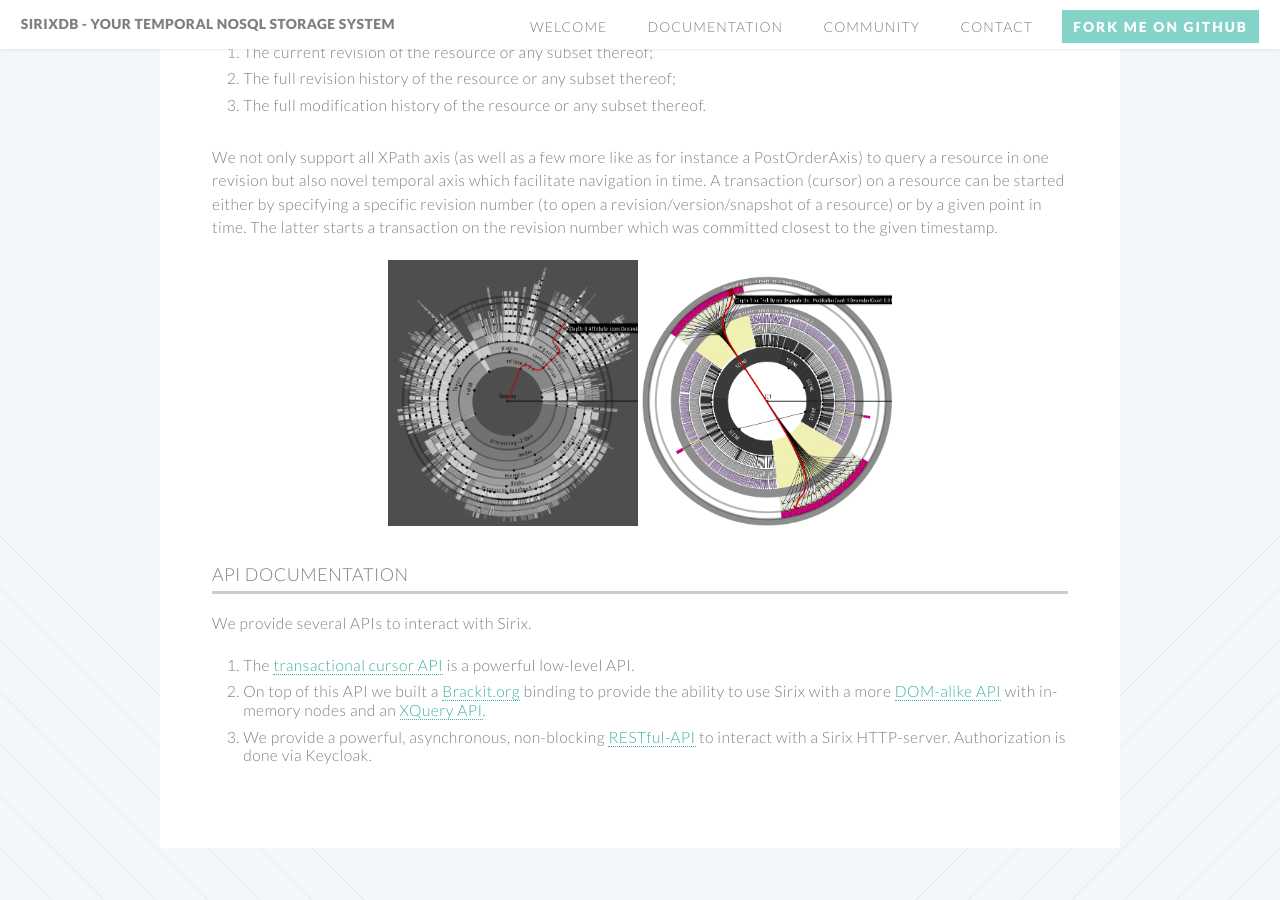
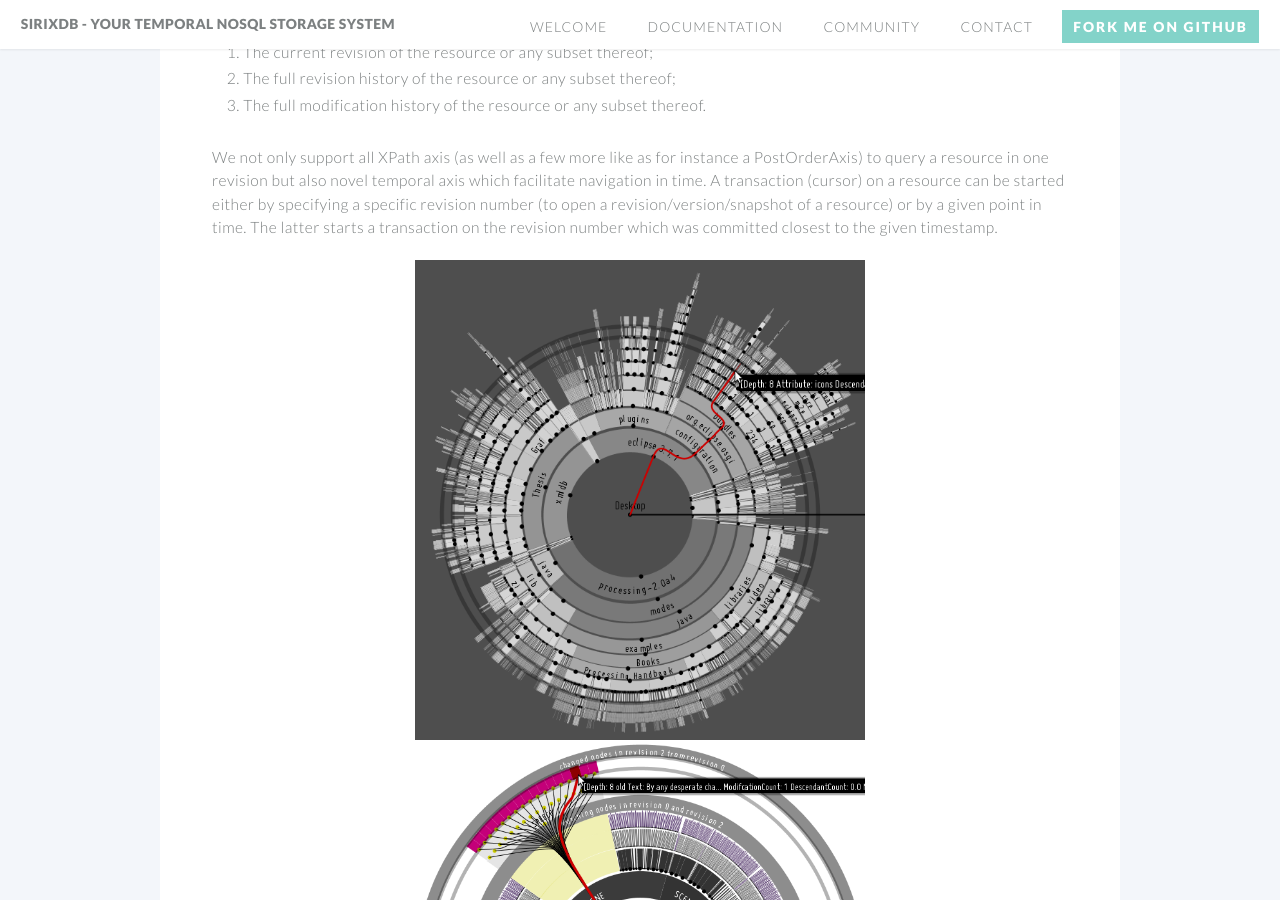
Before and after one commit to sirixdb/sirixdb.github.io, a Jekyll site: the page built from documentation.md, in a window 1280 px wide and 900 px high, scrolled down 686 px. Built offline with Jekyll 4.4.1, drawn with Linux system fonts in a browser that asks for light colours; our own code applies the rules of GitHub Pages for plain Markdown files.

Commit message:
Update documentation.md

```diff
--- a/documentation.md
+++ b/documentation.md
@@ -13,7 +13,7 @@
 We not only support all XPath axis (as well as a few more like as for instance a PostOrderAxis) to query a resource in one revision but also novel temporal axis which facilitate navigation in time. A transaction (cursor) on a resource can be started either by specifying a specific revision number (to open a revision/version/snapshot of a resource) or by a given point in time. The latter starts a transaction on the revision number which was committed closest to the given timestamp.
 
 <div class="img_container">
-![sunburstview](images/sunburstview-cut.png){: style="max-width: 250px; height: auto;"} ![moves](images/moves-cut.png){: style="max-width: 250px; height: auto;"}
+![sunburstview](images/sunburstview-cut.png){: style="max-width: 450px; height: auto;"} ![moves](images/moves-cut.png){: style="max-width: 450px; height: auto;"}
 </div>
 
 ### API documentation
```
